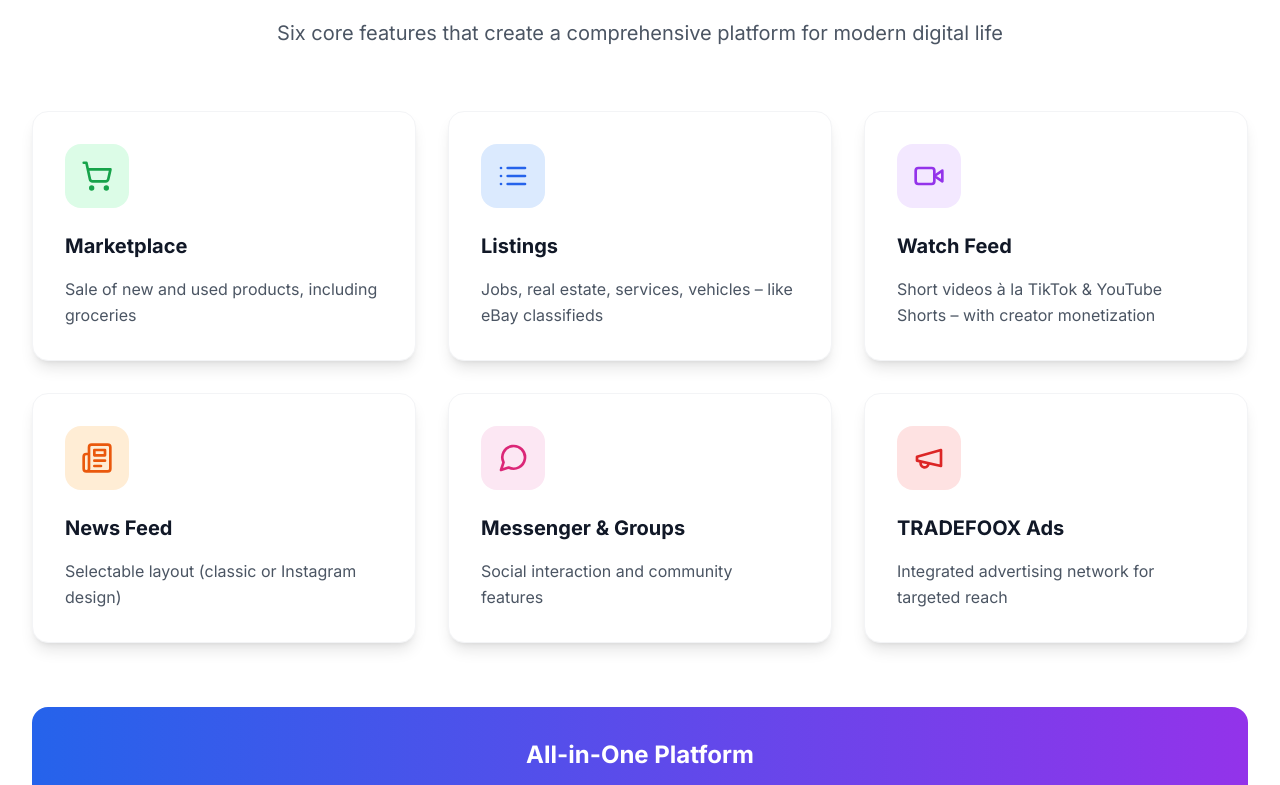
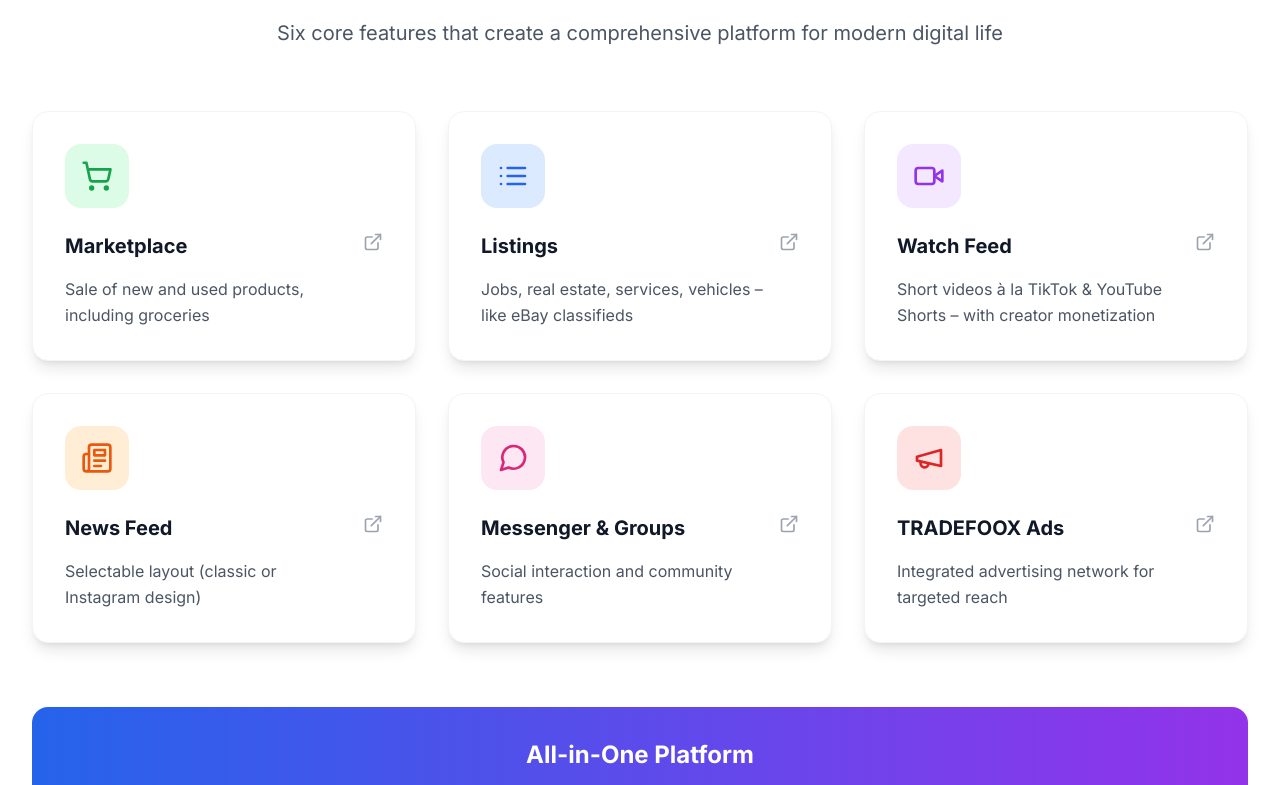
Before and after one commit to TirkarParth/investor, a React (Create React App) app: page / in a window 1280 px wide. Shown: the part 1695-2480 px from the top of the page. Built offline with nearby package versions, Linux system fonts and the light colour scheme.

Commit message:
feat: add CEO image and feature links to investor landing page
- Replace placeholder User icon with actual CEO image in Team component
- Add clickable links to TRADEFOOX platform features
- Enhance user experience with hover effects and external link indicators

```diff
--- a/src/components/Features.tsx
+++ b/src/components/Features.tsx
@@ -1,5 +1,5 @@
 import React from 'react';
-import { ShoppingCart, List, Video, Newspaper, MessageCircle, Megaphone } from 'lucide-react';
+import { ShoppingCart, List, Video, Newspaper, MessageCircle, Megaphone, ExternalLink } from 'lucide-react';
 import { useTranslation } from 'react-i18next';
 
 const Features: React.FC = () => {
@@ -10,37 +10,43 @@
       icon: ShoppingCart,
       title: t('features.items.marketplace.title'),
       description: t('features.items.marketplace.description'),
-      color: 'bg-green-100 text-green-600'
+      color: 'bg-green-100 text-green-600',
+      url: 'https://tradefoox.com/marketplace/offers'
     },
     {
       icon: List,
       title: t('features.items.listings.title'),
       description: t('features.items.listings.description'),
-      color: 'bg-blue-100 text-blue-600'
+      color: 'bg-blue-100 text-blue-600',
+      url: 'https://tradefoox.com/marketplace/listings'
     },
     {
       icon: Video,
       title: t('features.items.watchFeed.title'),
       description: t('features.items.watchFeed.description'),
-      color: 'bg-purple-100 text-purple-600'
+      color: 'bg-purple-100 text-purple-600',
+      url: 'https://tradefoox.com/watch/für_dich'
     },
     {
       icon: Newspaper,
       title: t('features.items.newsFeed.title'),
       description: t('features.items.newsFeed.description'),
-      color: 'bg-orange-100 text-orange-600'
+      color: 'bg-orange-100 text-orange-600',
+      url: 'https://tradefoox.com/news/für_dich'
     },
     {
       icon: MessageCircle,
       title: t('features.items.messenger.title'),
       description: t('features.items.messenger.description'),
-      color: 'bg-pink-100 text-pink-600'
+      color: 'bg-pink-100 text-pink-600',
+      url: 'https://tradefoox.com/messenger'
     },
     {
       icon: Megaphone,
       title: t('features.items.ads.title'),
       description: t('features.items.ads.description'),
-      color: 'bg-red-100 text-red-600'
+      color: 'bg-red-100 text-red-600',
+      url: 'https://tradefoox.com/werbung-erstellen'
     }
   ];
 
@@ -58,13 +64,24 @@
 
         <div className="grid grid-cols-1 md:grid-cols-2 lg:grid-cols-3 gap-8">
           {features.map((feature, index) => (
-            <div key={index} className="bg-white rounded-2xl p-8 shadow-lg card-hover border border-gray-100">
+            <a
+              key={index}
+              href={feature.url}
+              target="_blank"
+              rel="noopener noreferrer"
+              className="bg-white rounded-2xl p-8 shadow-lg card-hover border border-gray-100 transition-all duration-300 hover:shadow-xl hover:scale-105 group block"
+            >
               <div className={`w-16 h-16 rounded-2xl flex items-center justify-center mb-6 ${feature.color}`}>
                 <feature.icon className="w-8 h-8" />
               </div>
-              <h3 className="text-xl font-bold text-gray-900 mb-4">{feature.title}</h3>
-              <p className="text-gray-600 leading-relaxed">{feature.description}</p>
-            </div>
+              <div className="flex items-start justify-between">
+                <div className="flex-1">
+                  <h3 className="text-xl font-bold text-gray-900 mb-4 group-hover:text-primary-600 transition-colors">{feature.title}</h3>
+                  <p className="text-gray-600 leading-relaxed">{feature.description}</p>
+                </div>
+                <ExternalLink className="w-5 h-5 text-gray-400 group-hover:text-primary-600 transition-colors flex-shrink-0 ml-2" />
+              </div>
+            </a>
           ))}
         </div>
 
--- a/src/components/Team.tsx
+++ b/src/components/Team.tsx
@@ -1,5 +1,5 @@
 import React from 'react';
-import { User, Users, Award, Code, Palette, TrendingUp } from 'lucide-react';
+import { Users, Award, Code, Palette, TrendingUp } from 'lucide-react';
 import { useTranslation } from 'react-i18next';
 
 const Team: React.FC = () => {
@@ -21,8 +21,12 @@
           {/* Founder Section */}
           <div className="bg-white rounded-3xl p-8 shadow-2xl">
             <div className="text-center mb-8">
-              <div className="w-32 h-32 bg-gradient-to-br from-primary-600 to-purple-600 rounded-full flex items-center justify-center mx-auto mb-6">
-                <User className="w-16 h-16 text-white" />
+              <div className="w-32 h-32 rounded-full overflow-hidden mx-auto mb-6">
+                <img
+                  src={process.env.PUBLIC_URL + '/images/investors/ceo.jpeg'}
+                  alt={t('team.founder.name')}
+                  className="w-full h-full object-cover"
+                />
               </div>
               <h3 className="text-2xl font-bold text-gray-900 mb-2">{t('team.founder.name')}</h3>
               <p className="text-primary-600 font-semibold mb-4">{t('team.founder.title')}</p>
```
Also changed, not shown: public/images/investors/ceo.jpeg (added).
